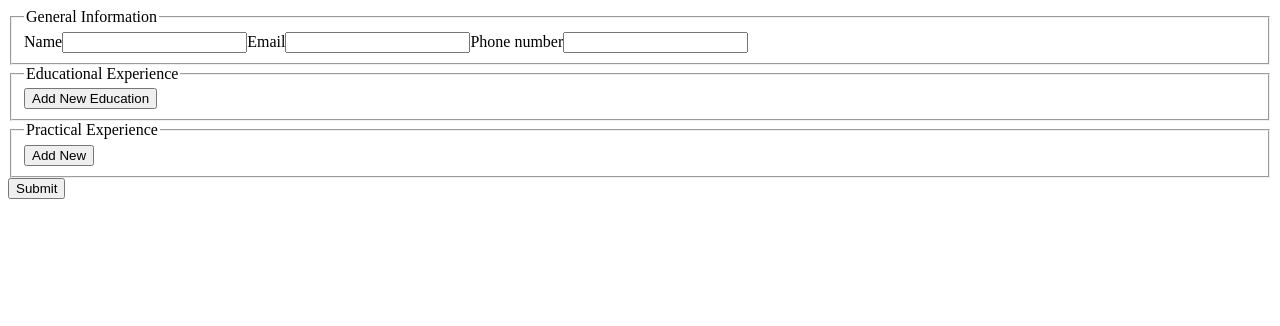
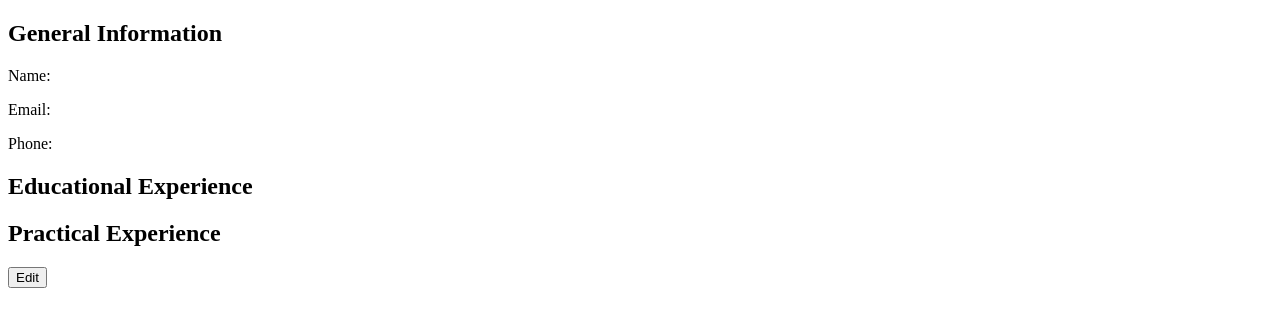
Before and after one commit to RikuPutkinen/odin-cv-application, a React (Create React App) app: page / in a window 1280 px wide. Both pictures are taken after a click on the button "Submit". Shown: the top 326 px of the page. Built offline with nearby package versions, Linux system fonts and the light colour scheme.

Commit message:
Add display functionality

```diff
--- a/src/App.js
+++ b/src/App.js
@@ -1,13 +1,18 @@
 import React, { Component } from 'react';
-import Education from './components/Education';
-import Experience from './components/Experience';
-import General from './components/General';
+import Display from './components/Display';
+import EducationForm from './components/EducationForm';
+import ExperienceForm from './components/ExperienceForm';
+import GeneralForm from './components/GeneralForm';
 
 class App extends Component {
   constructor(props) {
     super(props);
 
-    this.handleSubmit = this.handleSubmit.bind(this);
+    //this.handleSubmit = this.handleSubmit.bind(this);
+    this.toggleEdit = this.toggleEdit.bind(this);
+
+    this.handleGeneralChange = this.handleGeneralChange.bind(this);
+
     this.addEducationField = this.addEducationField.bind(this);
     this.removeEducationField = this.removeEducationField.bind(this);
     this.handleEducationChange = this.handleEducationChange.bind(this);
@@ -17,34 +22,26 @@ class App extends Component {
     this.handleExperienceChange = this.handleExperienceChange.bind(this);
 
     this.state = {
+      editable: true,
       general: {
         name: '',
         email: '',
         phone: ''
       },
-      education: []
-      /*{
-        school: '',
-        title: '',
-        date: ''
-      }*/,
+      education: [],
       experience: []
-      /*{
-        company: '',
-        title: '',
-        task: '',
-        start: '',
-        end: ''
-      }*/
     }
   }
 
-  handleSubmit(e) {
-    e.preventDefault();
-    const formData = new FormData(e.target);
-    const formJSON = Object.fromEntries(formData.entries());
-    console.log(formJSON);
-  };
+  toggleEdit() {
+    this.setState({editable: this.state.editable ? false : true})
+  }
+
+  handleGeneralChange(e) {
+    const data = this.state.general;
+    data[e.target.name] = e.target.value;
+    this.setState({general: data});
+  }
 
   addEducationField() {
     this.setState(
@@ -105,25 +102,38 @@ class App extends Component {
   }
 
   render() {
+    if (this.state.editable) {
       return (
-      <form className="App" onSubmit={this.handleSubmit}>
-        <General data={this.state.general}/>
-        <Education
+        <form className="App">
+          <GeneralForm
+            data={this.state.general}
+            onChange={this.handleGeneralChange}
+            />
+          <EducationForm
             data={this.state.education}
             onAdd={this.addEducationField}
             onRemove={this.removeEducationField}
             onChange={this.handleEducationChange}
             />
-        <Experience
+          <ExperienceForm
             data={this.state.experience}
             onAdd={this.addExperienceField}
             onRemove={this.removeExperienceField}
             onChange={this.handleExperienceChange}
             />
-        <button type='submit'>Submit</button>
+          <button type='button' onClick={this.toggleEdit}>{this.state.editable ? "Submit" : "Edit"}</button>
         </form>
       );
-  };
+    }
+    else {
+      return (
+        <div>
+          <Display data={this.state} />
+          <button type='button' onClick={this.toggleEdit}>{this.state.editable ? "Submit" : "Edit"}</button>
+        </div>
+      )
+    }
+  }
 }
 
 export default App;
--- /dev/null
+++ b/src/components/Display.js
@@ -0,0 +1,69 @@
+import React, { Component } from 'react';
+
+export default class Display extends Component {
+  constructor(props) {
+    super(props);
+  }
+
+  render() {
+    return (
+      <div>
+        <div>
+          <h2>General Information</h2>
+          <div>
+            <p>Name:</p>
+            <p>{this.props.data.general.name}</p>
+
+            <p>Email:</p>
+            <p>{this.props.data.general.email}</p>
+
+            <p>Phone:</p>
+            <p>{this.props.data.general.phone}</p>
+          </div>
+        </div>
+        <div>
+          <h2>Educational Experience</h2>
+          {this.props.data.education.map(item => {
+            const {id, school, title, date} = item;
+            return (
+              <div key={id}>
+                <p>School Name:</p>
+                <p>{school}</p>
+
+                <p>Title of Study:</p>
+                <p>{title}</p>
+
+                <p>Date of Study:</p>
+                <p>{date}</p>
+              </div>
+            )
+          })}
+        </div>
+        <div>
+          <h2>Practical Experience</h2>
+          {this.props.data.experience.map(item => {
+            const {id, company, position, task, start, end} = item;
+            return (
+              <div key={id}>
+                <p>Company Name:</p>
+                <p>{company}</p>
+
+                <p>Position Title:</p>
+                <p>{position}</p>
+
+                <p>Main Task of Your Job:</p>
+                <p>{task}</p>
+
+                <p>Start Date:</p>
+                <p>{start}</p>
+
+                <p>End Date:</p>
+                <p>{end}</p>
+              </div>
+            )
+          })}
+        </div>
+      </div>
+    )
+  }
+}
```
Lines whose indentation alone changed are shown as unchanged.
